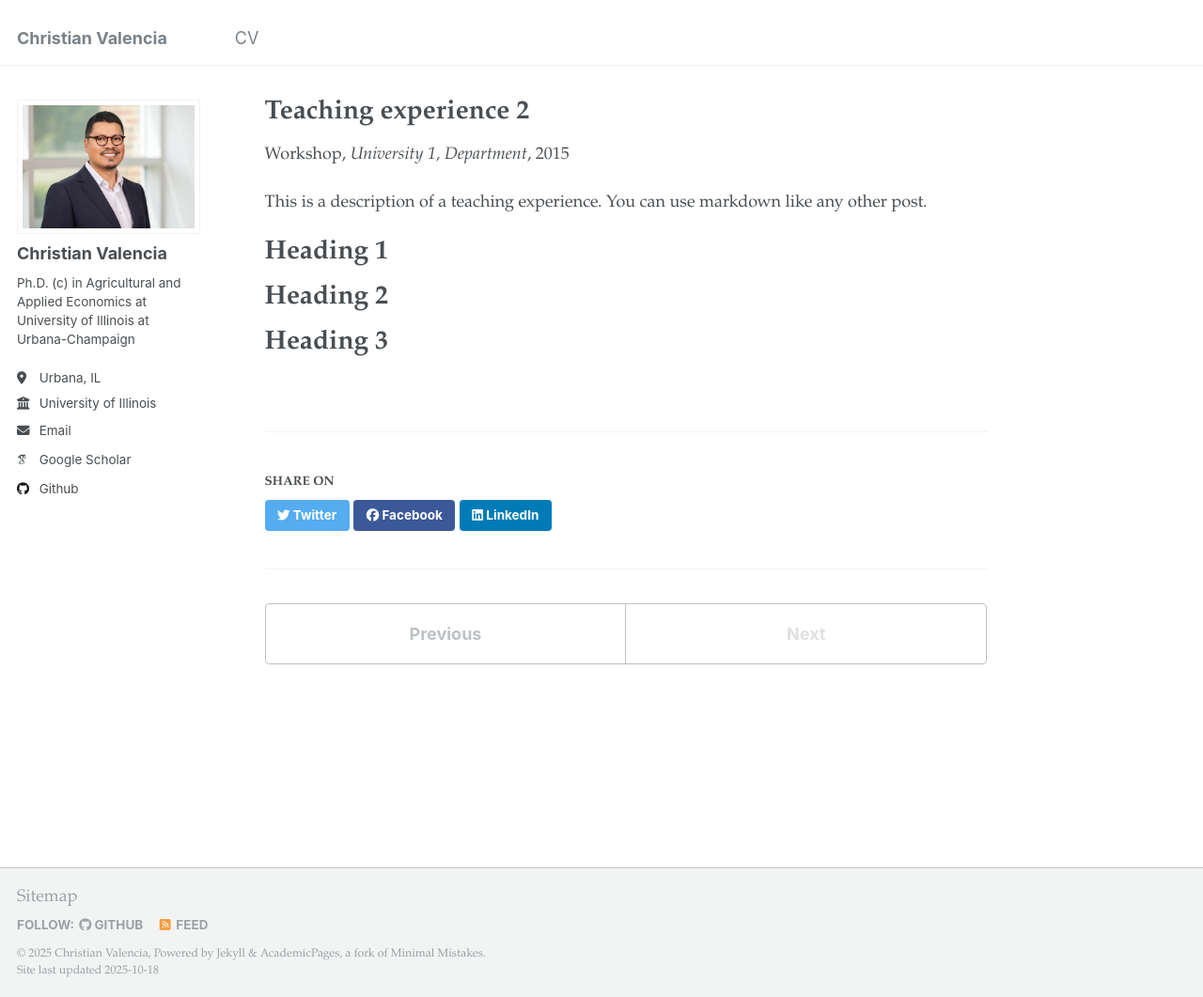
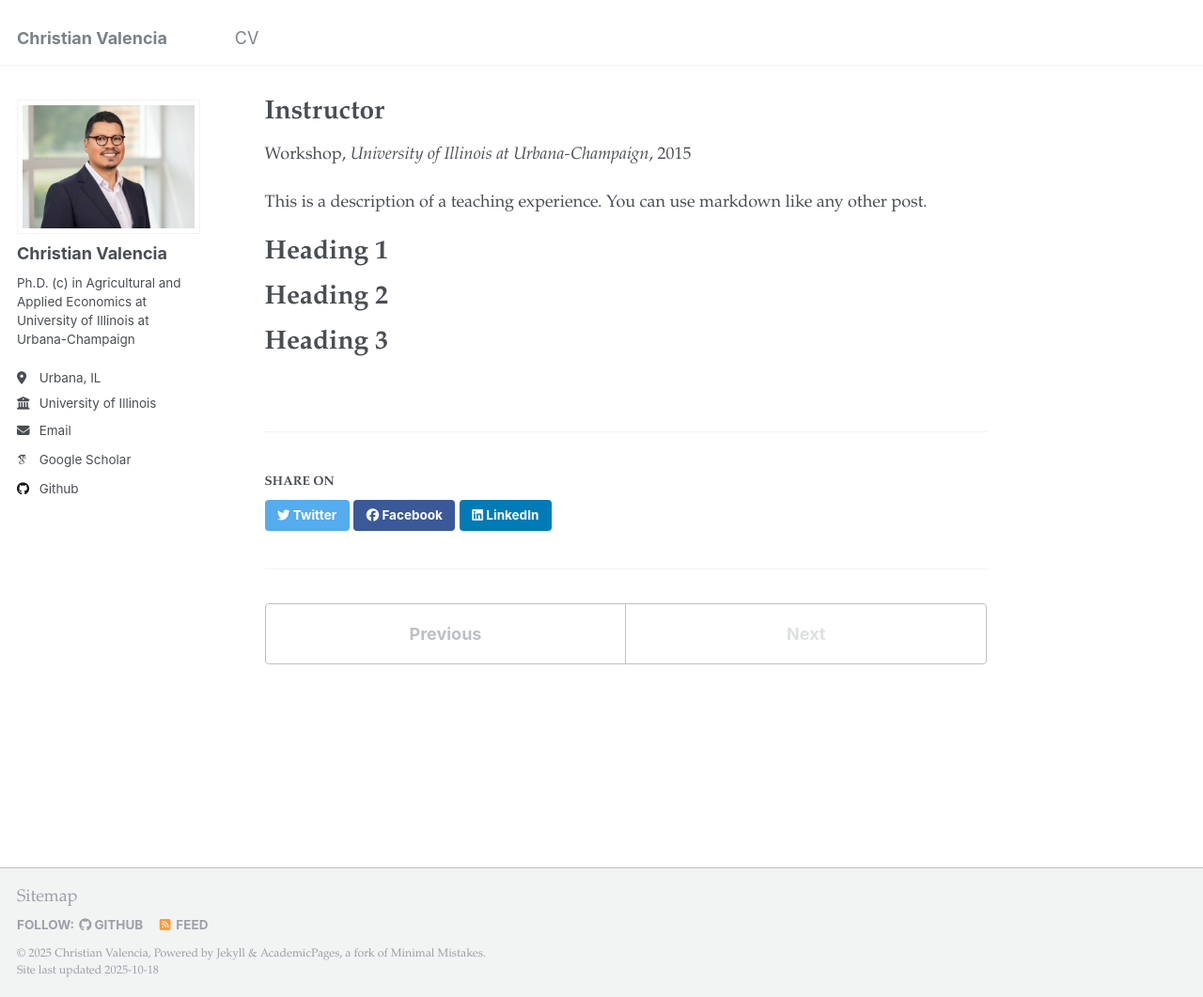
Before and after one commit to valenciac/valenciac.github.io, a Jekyll site: the page built from _teaching/2015-spring-teaching-2.md, in a window 1280 px wide and 1061 px high. Shown: the whole window at 94% size. Built offline with Jekyll 4.4.1, drawn with Linux system fonts in a browser that asks for light colours; some web fonts are replaced.

Commit message:
Update 2015-spring-teaching-2.md

```diff
--- a/_teaching/2015-spring-teaching-2.md
+++ b/_teaching/2015-spring-teaching-2.md
@@ -1,9 +1,9 @@
 ---
-title: "Teaching experience 2"
+title: "Instructor"
 collection: teaching
 type: "Workshop"
 permalink: /teaching/2015-spring-teaching-1
-venue: "University 1, Department"
+venue: "University of Illinois at Urbana-Champaign"
 date: 2015-01-01
 location: "City, Country"
 ---
```
